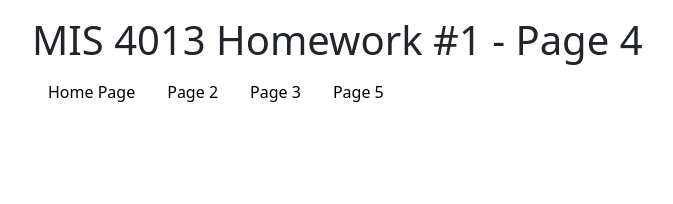
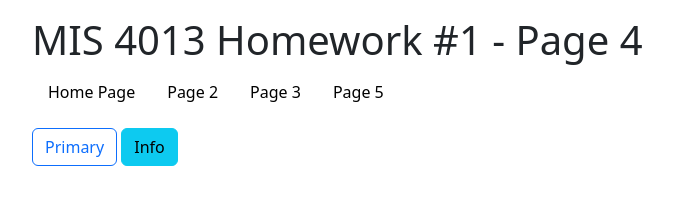
Before and after one commit to skarlettespinoza/MIS-4013-HW1, a plain HTML site: page page4.html in a window 1280 px wide. Shown: the whole page, without its empty margins (50-723 px from the left). Drawn offline with nearby package versions, Linux system fonts and the light colour scheme.

Commit message:
Update page4.html

```diff
--- a/page4.html
+++ b/page4.html
@@ -48,7 +48,8 @@
           <a class="nav-link" id="pills-about-tab" href="page5.html" role="tab" aria-controls="pills-about" aria-selected="false">Page 5</a>
         </li>
       </ul>
-
+      <button type="button" class="btn btn-outline-primary">Primary</button>
+      <button type="button" class="btn btn-info">Info</button>
     <script src="https://cdn.jsdelivr.net/npm/bootstrap@5.3.3/dist/js/bootstrap.bundle.min.js" integrity="sha384-YvpcrYf0tY3lHB60NNkmXc5s9fDVZLESaAA55NDzOxhy9GkcIdslK1eN7N6jIeHz" crossorigin="anonymous"></script>
   </body>
 </html>
```
